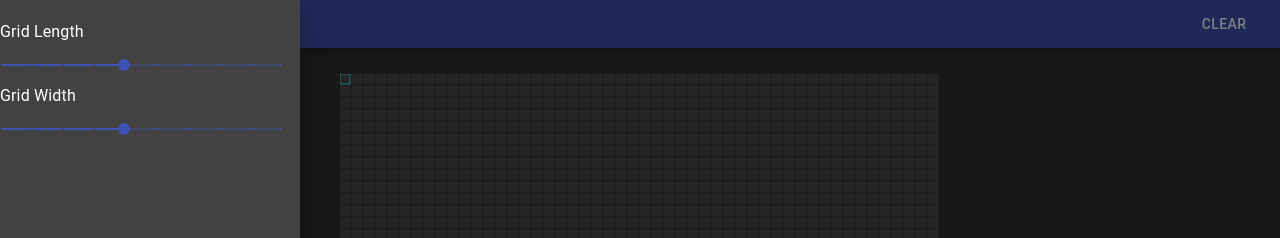
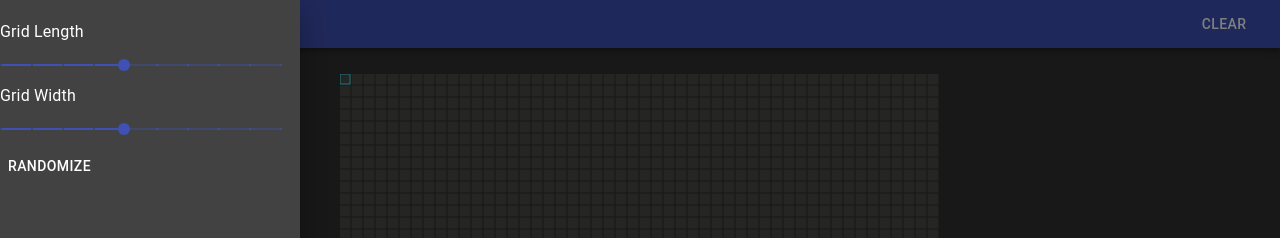
Before and after one commit to Neuman968/neuman-gameoflife, a React (Create React App) app: page / in a window 1280 px wide. Both pictures are taken after a click on the button "menu". Shown: the top 238 px of the page. Built offline with nearby package versions, Linux system fonts and the light colour scheme.

Commit message:
Added randomizer function.

```diff
--- a/src/components/AppDrawerContents.js
+++ b/src/components/AppDrawerContents.js
@@ -2,6 +2,7 @@ import React from 'react'
 import {makeStyles} from "@material-ui/core/styles";
 import Slider from '@material-ui/core/Slider';
 import Typography from "@material-ui/core/Typography";
+import Button from "@material-ui/core/Button";
 
 const useStyles = makeStyles({
     root: {
@@ -53,6 +54,11 @@ const AppDrawerContents = (props) => {
                 max={100}
                 onChange={updateWidth}
             />
+            <Button
+                onClick={props.randomize}
+            >
+                Randomize
+            </Button>
         </div>
     )
 }
--- a/src/components/Simulation.js
+++ b/src/components/Simulation.js
@@ -63,6 +63,22 @@ const Simulation = () => {
         }
     })
 
+    const randomize = () => {
+        const numberToGenerate = Math.floor((Math.random() * (gridState.colWidth * gridState.colHeight)) + 1);
+        const nextState = {...cellstate.aliveCells}
+        for (let i = 0; i < numberToGenerate; i++) {
+            const cellKey = getCellKey(Math.floor((Math.random() * gridState.colWidth)),
+                Math.floor((Math.random() * gridState.colHeight)))
+            nextState[cellKey] = 1
+        }
+        setcellstate((prevstat) => {
+            return {
+                ...prevstat,
+                aliveCells: nextState
+            }
+        })
+    }
+
     useEffect(() => {
         const timer = setTimeout(() => {
 
@@ -94,7 +110,7 @@ const Simulation = () => {
                 })
                 // Update to next generation...
             }
-        }, 1);
+        }, 100);
         return () => clearTimeout(timer);
     }, [cellstate.aliveCells, simulationState]);
 
@@ -131,6 +147,7 @@ const Simulation = () => {
 
     return (<>
         <WorldControls
+            randomize={randomize}
             running={simulationState.running}
             updateselected={updateselected}
             updatealive={cellalivehandler}
```
